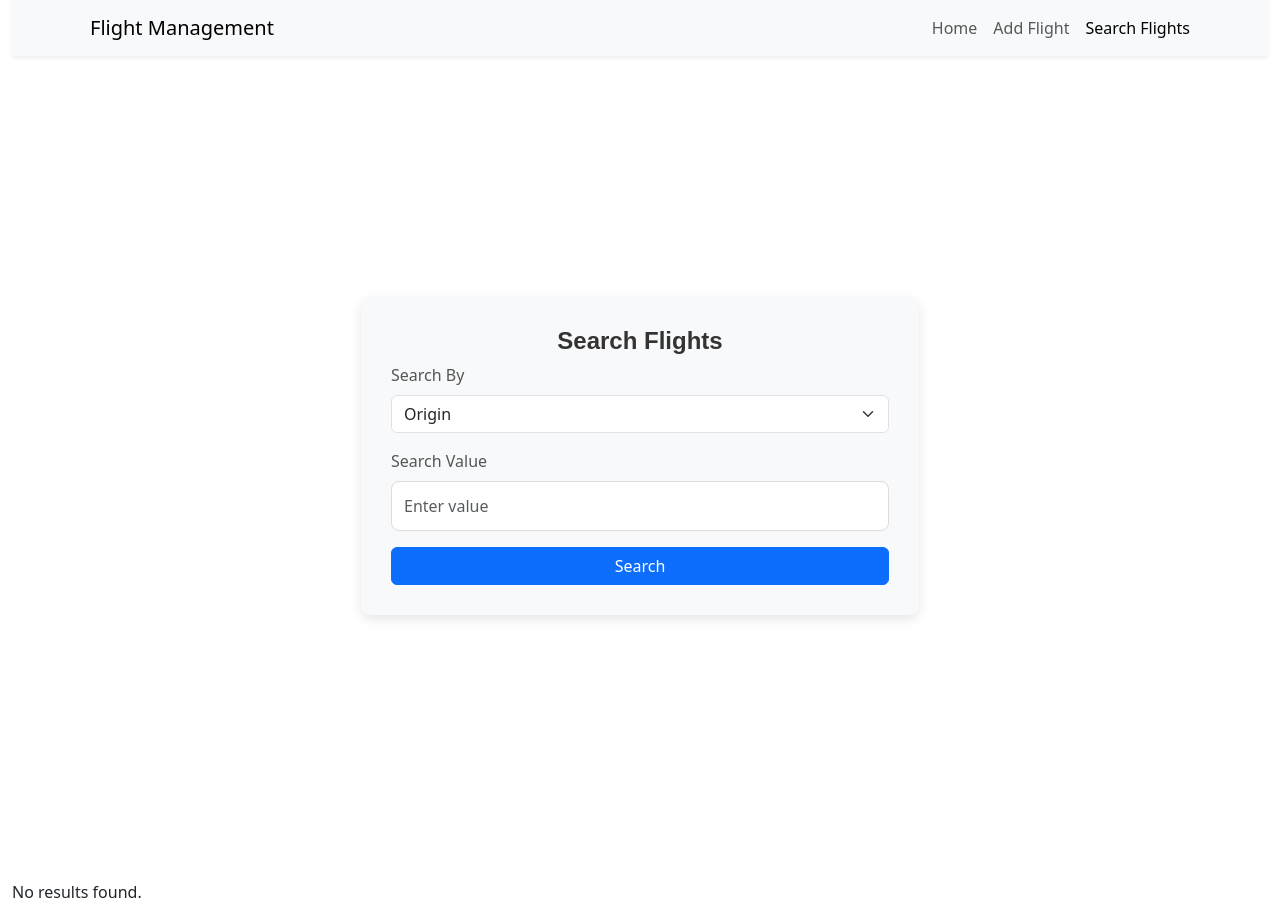
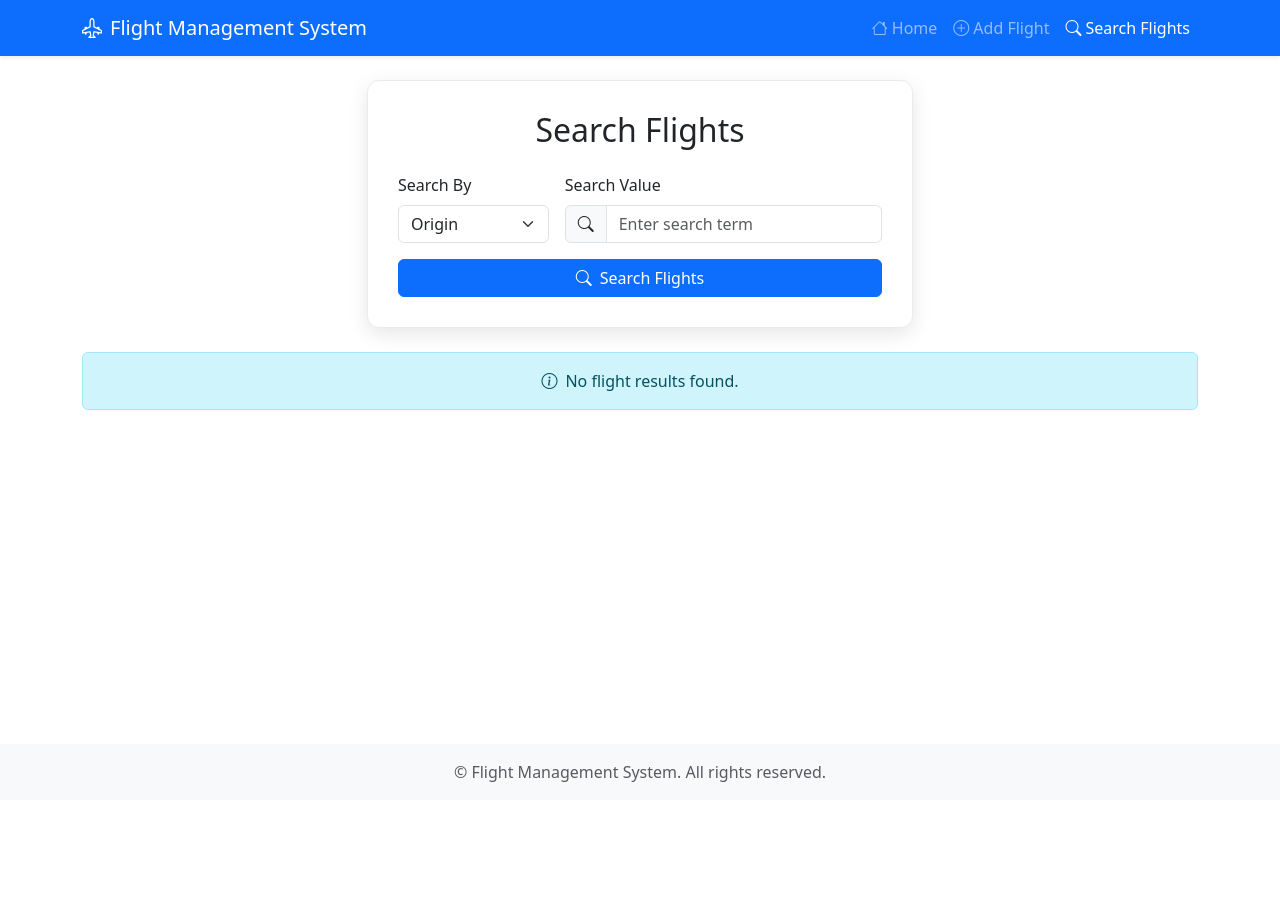
Before and after one commit to biobinary/osaka-flight-scheduler, a Flask app: page /search in a window 1280 px wide. After the commit the page ends 782 px from the top, so only its background shows below. Run offline with Flask 3, Linux system fonts and the light colour scheme.

Commit message:
membenahi tampilan

```diff
--- a/templates/base.html
+++ b/templates/base.html
@@ -4,18 +4,29 @@
     <meta charset="UTF-8">
     <meta name="viewport" content="width=device-width, initial-scale=1.0">
     <title>{% block title %}Flight Management{% endblock %}</title>
+
+    <!-- Bootstrap CSS -->
     <link href="https://cdn.jsdelivr.net/npm/bootstrap@5.3.2/dist/css/bootstrap.min.css" rel="stylesheet">
-    <!-- Optional: You can include your custom CSS here -->
+
+    <!-- Bootstrap Icons -->
+    <link href="https://cdn.jsdelivr.net/npm/bootstrap-icons@1.11.1/font/bootstrap-icons.css" rel="stylesheet">
+
+    <!-- Custom CSS -->
     <link href="{{ url_for('static', filename='css/custom.css') }}" rel="stylesheet">
-    {% block styles %} {% endblock %}
+
+    <!-- Additional Styles Block -->
+    {% block styles %}{% endblock %}
+
+    <!-- Favicon -->
+    <link rel="icon" type="image/x-icon" href="{{ url_for('static', filename='img/favicon.ico') }}">
 </head>
-<body>
-    <div class="container-fluid">
+<body class="d-flex flex-column min-vh-100">
+    <header>
         <!-- Navigation -->
-        <nav class="navbar navbar-expand-lg navbar-light bg-light shadow-sm">
+        <nav class="navbar navbar-expand-lg navbar-dark bg-primary shadow-sm">
             <div class="container">
                 <a class="navbar-brand" href="{{ url_for('home') }}">
-                    <i class="bi bi-airplane-engines me-2"></i>Flight Management
+                    <i class="bi bi-airplane-engines me-2"></i>Flight Management System
                 </a>
                 <button class="navbar-toggler" type="button" data-bs-toggle="collapse" data-bs-target="#navbarNav"
                         aria-controls="navbarNav" aria-expanded="false" aria-label="Toggle navigation">
@@ -25,46 +36,61 @@
                     <ul class="navbar-nav ms-auto">
                         <li class="nav-item">
                             <a class="nav-link {{ 'active' if request.endpoint == 'home' }}" href="{{ url_for('home') }}">
-                                Home
+                                <i class="bi bi-house me-1"></i>Home
                             </a>
                         </li>
                         <li class="nav-item">
                             <a class="nav-link {{ 'active' if request.endpoint == 'add_flight' }}" href="{{ url_for('add_flight') }}">
-                                Add Flight
+                                <i class="bi bi-plus-circle me-1"></i>Add Flight
                             </a>
                         </li>
                         <li class="nav-item">
                             <a class="nav-link {{ 'active' if request.endpoint == 'search' }}" href="{{ url_for('search') }}">
-                                Search Flights
+                                <i class="bi bi-search me-1"></i>Search Flights
                             </a>
                         </li>
                     </ul>
                 </div>
             </div>
         </nav>
+    </header>
 
+    <main class="container-fluid flex-grow-1 py-4">
         <!-- Flash messages -->
         {% with messages = get_flashed_messages(with_categories=true) %}
         {% if messages %}
-            <div class="mt-3">
+            <div class="row">
+                <div class="col-12">
                     {% for category, message in messages %}
                         <div class="alert alert-{{ category }} alert-dismissible fade show" role="alert">
-                        {{ message }}
+                            <i class="bi bi-info-circle me-2"></i>{{ message }}
                             <button type="button" class="btn-close" data-bs-dismiss="alert" aria-label="Close"></button>
                         </div>
                     {% endfor %}
+                </div>
             </div>
         {% endif %}
         {% endwith %}
 
         <!-- Main Content Block -->
         {% block content %}{% endblock %}
+    </main>
 
+    <footer class="footer mt-auto py-3 bg-light">
+        <div class="container text-center">
+            <span class="text-muted">
+                &copy; Flight Management System. All rights reserved.
+            </span>
         </div>
+    </footer>
 
-    <!-- Bootstrap Bundle with Popper -->
+    <!-- Core JavaScript -->
     <script src="https://cdn.jsdelivr.net/npm/bootstrap@5.3.2/dist/js/bootstrap.bundle.min.js"></script>
-    <!-- Optional: You can include your custom JavaScript here -->
+
+    <!-- Custom JavaScript -->
     <script src="{{ url_for('static', filename='js/custom.js') }}"></script>
+
+    <!-- Additional Scripts Block -->
+    {% block scripts %}{% endblock %}
 </body>
 </html>
--- a/templates/search.html
+++ b/templates/search.html
@@ -1,12 +1,14 @@
 {% extends 'base.html' %}
 
 {% block content %}
-
-<div class="container d-flex justify-content-center align-items-center" style="min-height: 100vh;">
-    <div class="col-12 col-md-8 col-lg-6 form-container">
-        <h2 class="text-center form-title">Search Flights</h2>
-        <form method="POST" action="{{ url_for('search') }}">
-            <div class="mb-3">
+<div class="container">
+    <div class="row justify-content-center">
+        <div class="col-12 col-md-8 col-lg-6">
+            <div class="search-container">
+                <h2 class="text-center mb-4">Search Flights</h2>
+                <form method="POST" action="{{ url_for('search') }}" id="flight-search-form">
+                    <div class="row g-3">
+                        <div class="col-12 col-md-4">
                             <label for="criteria" class="form-label">Search By</label>
                             <select class="form-select" id="criteria" name="criteria" required>
                                 <option value="origin">Origin</option>
@@ -14,19 +16,29 @@
                                 <option value="departure_time">Departure Time</option>
                             </select>
                         </div>
-            <div class="mb-3">
+                        <div class="col-12 col-md-8">
                             <label for="value" class="form-label">Search Value</label>
-                <input type="text" class="form-control" id="value" name="value" placeholder="Enter value" required>
+                            <div class="input-group">
+                                <span class="input-group-text"><i class="bi bi-search"></i></span>
+                                <input type="text" class="form-control" id="value" name="value"
+                                       placeholder="Enter search term" required>
                             </div>
-            <button type="submit" class="btn btn-primary w-100">Search</button>
+                        </div>
+                        <div class="col-12">
+                            <button type="submit" class="btn btn-primary w-100">
+                                <i class="bi bi-search me-2"></i>Search Flights
+                            </button>
+                        </div>
+                    </div>
                 </form>
+            </div>
         </div>
     </div>
 
     {% if flights %}
-<h3 class="mt-4">Search Results:</h3>
-<table class="table table-striped mt-3">
-    <thead>
+    <div class="table-responsive mt-4">
+        <table class="table table-hover table-bordered">
+            <thead class="table-light">
                 <tr>
                     <th>Flight Number</th>
                     <th>Origin</th>
@@ -34,6 +46,7 @@
                     <th>Departure Time</th>
                     <th>Arrival Time</th>
                     <th>Gate</th>
+                    <th>Actions</th>
                 </tr>
             </thead>
             <tbody>
@@ -45,53 +58,76 @@
                     <td>{{ flight.departure_time }}</td>
                     <td>{{ flight.arrival_time }}</td>
                     <td>{{ flight.gate }}</td>
+                    <td>
+                        <div class="btn-group btn-group-sm" role="group">
+                            <a href=""
+                               class="btn btn-info">
+                                <i class="bi bi-info-circle"></i>
+                            </a>
+                            <a href=""
+                               class="btn btn-warning">
+                                <i class="bi bi-pencil"></i>
+                            </a>
+                        </div>
+                    </td>
                 </tr>
                 {% endfor %}
             </tbody>
         </table>
+    </div>
     {% else %}
-<p class="mt-4">No results found.</p>
+    <div class="alert alert-info text-center mt-4" role="alert">
+        <i class="bi bi-info-circle me-2"></i>No flight results found.
+    </div>
     {% endif %}
+</div>
 {% endblock %}
 
 {% block styles %}
-
 <style>
-
-    .form-container {
-        background-color: #f8f9fa; /* Light gray background */
+    .search-container {
+        background-color: #ffffff;
+        border-radius: 12px;
         padding: 30px;
-        border-radius: 10px;
-        box-shadow: 0 4px 12px rgba(0, 0, 0, 0.1);
-        color: #333;
-        margin-top: 50px;  /* Margin atas */
-        margin-bottom: 50px;  /* Margin bawah */
+        box-shadow: 0 6px 20px rgba(0, 0, 0, 0.1);
+        border: 1px solid #e9ecef;
     }
 
-    .form-title {
-        font-family: 'Arial', sans-serif;
-        font-size: 24px;
-        font-weight: bold;
-        color: #333;
+    .form-select, .form-control {
+        transition: all 0.3s ease;
     }
 
-    .form-control {
-        border-radius: 8px;
-        padding: 12px;
-        font-size: 16px;
-        border: 1px solid #ddd;
+    .form-select:focus, .form-control:focus {
+        border-color: #007bff;
+        box-shadow: 0 0 0 0.2rem rgba(0, 123, 255, 0.25);
     }
 
-    .form-control:focus {
-        border-color: #007bff;
-        box-shadow: 0 0 8px rgba(0, 123, 255, 0.25);
+    .table-hover tbody tr:hover {
+        background-color: rgba(0, 123, 255, 0.075);
     }
+</style>
+{% endblock %}
 
-    .form-label {
-        font-size: 16px;
-        color: #555;
+{% block scripts %}
+<script>
+    document.addEventListener('DOMContentLoaded', function() {
+        const form = document.getElementById('flight-search-form');
+        const criteriaSelect = document.getElementById('criteria');
+        const valueInput = document.getElementById('value');
+
+        criteriaSelect.addEventListener('change', function() {
+            switch(this.value) {
+                case 'origin':
+                    valueInput.placeholder = 'Enter origin city';
+                    break;
+                case 'destination':
+                    valueInput.placeholder = 'Enter destination city';
+                    break;
+                case 'departure_time':
+                    valueInput.placeholder = 'Enter date (YYYY-MM-DD)';
+                    break;
             }
-
-</style>
-
+        });
+    });
+</script>
 {% endblock %}
```
Also changed, not shown: algorithm.py (+32 -28 lines). Lines whose indentation alone changed are shown as unchanged.
